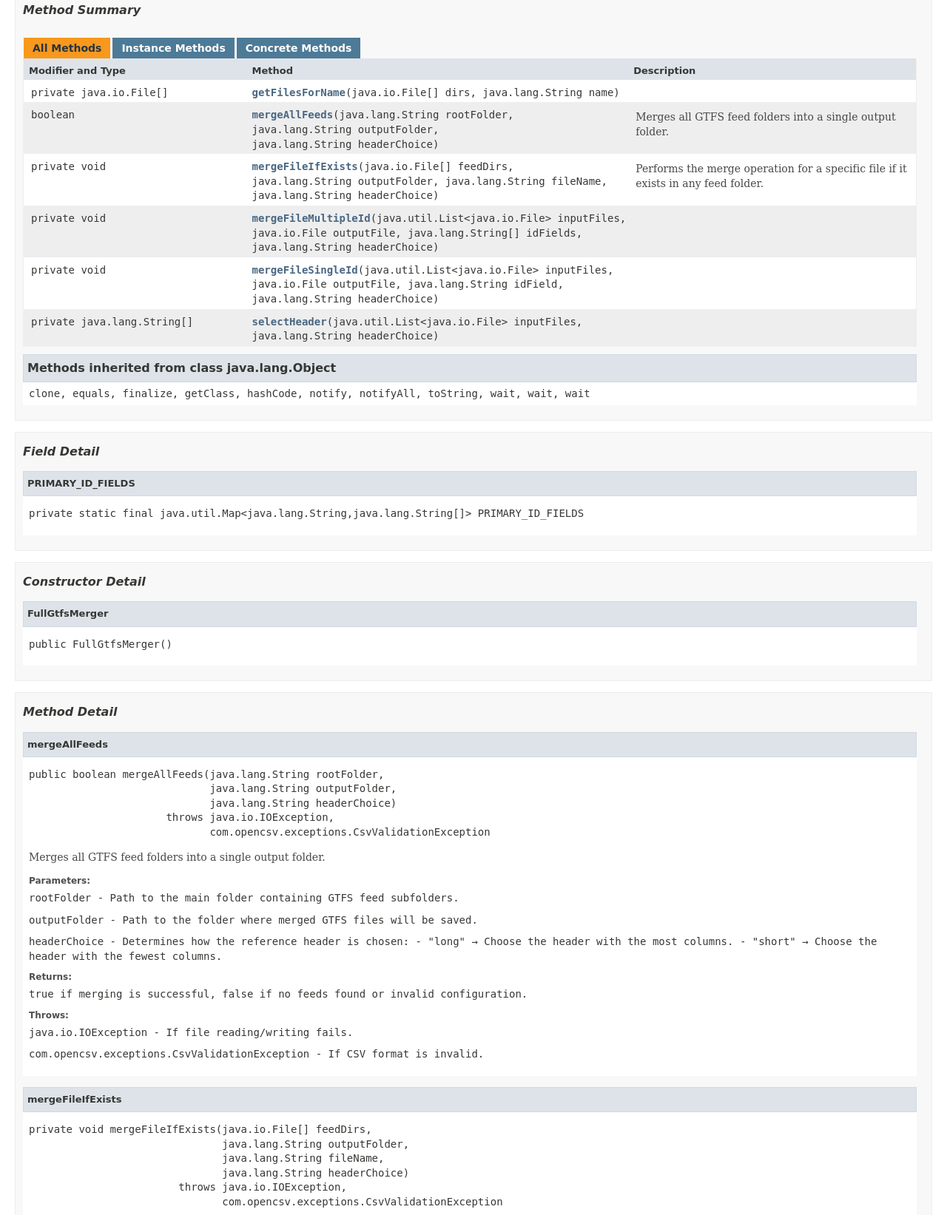
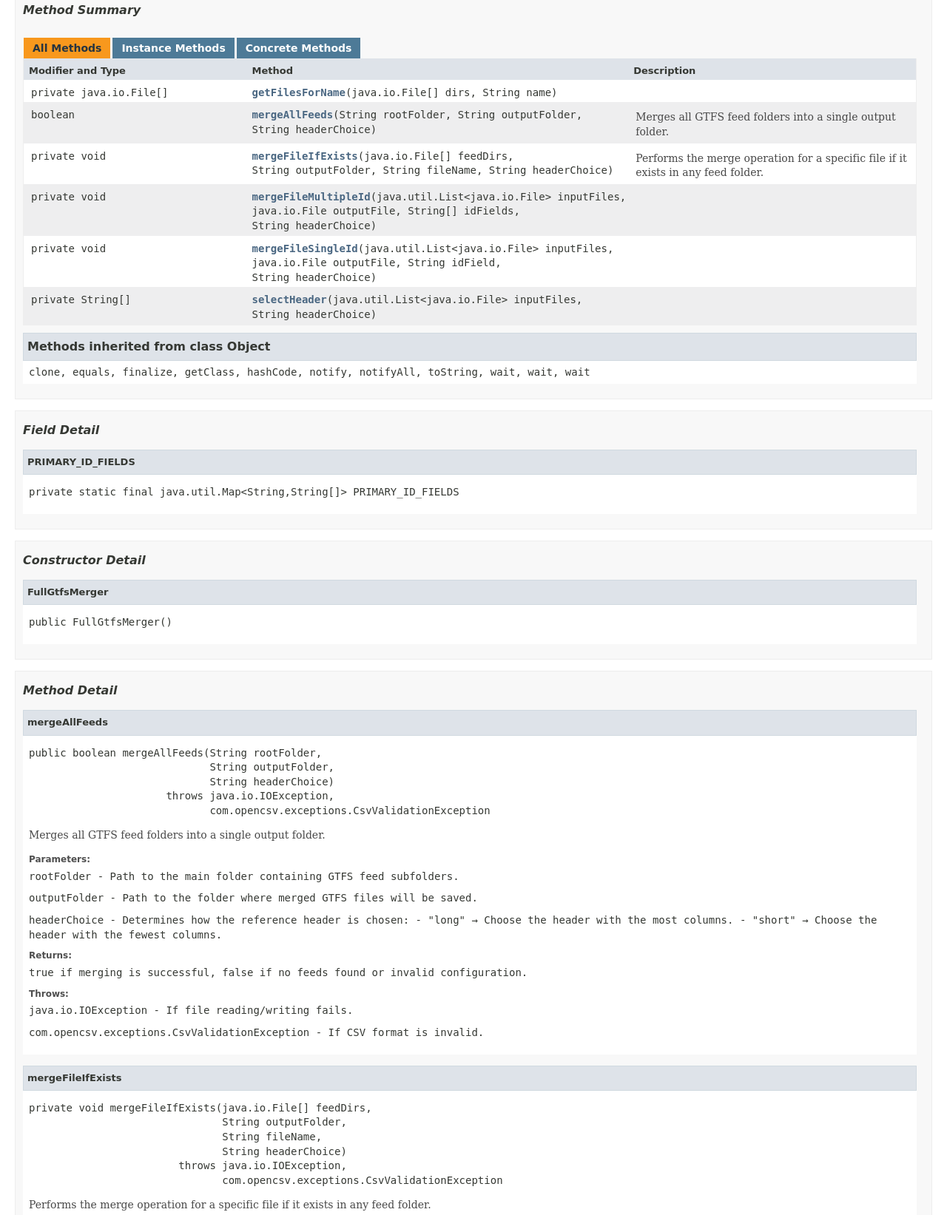
Before and after one commit to iremalaiye/gtfs-merger, a plain HTML site: page docs/org/example/FullGtfsMerger.html in a window 1280 px wide. Shown: the part 687-2330 px from the top of the page at 74% size. Drawn offline with Linux system fonts and the light colour scheme; a web font is replaced by a local one.

Commit message:
delete java.lang

```diff
--- a/docs/org/example/FullGtfsMerger.html
+++ b/docs/org/example/FullGtfsMerger.html
@@ -2,7 +2,7 @@
 <!-- NewPage -->
 <html lang="tr">
 <head>
-<!-- Generated by javadoc (1.8.0_461) on Wed Aug 20 13:48:19 EET 2025 -->
+<!-- Generated by javadoc (1.8.0_461) on Wed Aug 20 17:16:48 EET 2025 -->
 <title>FullGtfsMerger</title>
 <meta name="date" content="2025-08-20">
 <link rel="stylesheet" type="text/css" href="../../stylesheet.css" title="Style">
@@ -95,7 +95,7 @@ var activeTableTab = "activeTableTab";
 </div>
 <div class="contentContainer">
 <ul class="inheritance">
-<li>java.lang.Object</li>
+<li>Object</li>
 <li>
 <ul class="inheritance">
 <li>org.example.FullGtfsMerger</li>
@@ -108,7 +108,7 @@ var activeTableTab = "activeTableTab";
 <hr>
 <br>
 <pre>public class <span class="typeNameLabel">FullGtfsMerger</span>
-extends java.lang.Object</pre>
+extends Object</pre>
 <div class="block">FullGtfsMerger handles merging multiple GTFS feed folders into a single output folder.</div>
 </li>
 </ul>
@@ -130,7 +130,7 @@ extends java.lang.Object</pre>
 <th class="colLast" scope="col">Description</th>
 </tr>
 <tr class="altColor">
-<td class="colFirst"><code>private static java.util.Map&lt;java.lang.String,java.lang.String[]&gt;</code></td>
+<td class="colFirst"><code>private static java.util.Map&lt;String,String[]&gt;</code></td>
 <th class="colSecond" scope="row"><code><span class="memberNameLink"><a href="../../org/example/FullGtfsMerger.html#PRIMARY_ID_FIELDS">PRIMARY_ID_FIELDS</a></span></code></th>
 <td class="colLast">&nbsp;</td>
 </tr>
@@ -172,14 +172,14 @@ extends java.lang.Object</pre>
 <tr id="i0" class="altColor">
 <td class="colFirst"><code>private java.io.File[]</code></td>
 <th class="colSecond" scope="row"><code><span class="memberNameLink"><a href="../../org/example/FullGtfsMerger.html#getFilesForName-java.io.File:A-java.lang.String-">getFilesForName</a></span>(java.io.File[]&nbsp;dirs,
-               java.lang.String&nbsp;name)</code></th>
+               String&nbsp;name)</code></th>
 <td class="colLast">&nbsp;</td>
 </tr>
 <tr id="i1" class="rowColor">
 <td class="colFirst"><code>boolean</code></td>
-<th class="colSecond" scope="row"><code><span class="memberNameLink"><a href="../../org/example/FullGtfsMerger.html#mergeAllFeeds-java.lang.String-java.lang.String-java.lang.String-">mergeAllFeeds</a></span>(java.lang.String&nbsp;rootFolder,
-             java.lang.String&nbsp;outputFolder,
-             java.lang.String&nbsp;headerChoice)</code></th>
+<th class="colSecond" scope="row"><code><span class="memberNameLink"><a href="../../org/example/FullGtfsMerger.html#mergeAllFeeds-java.lang.String-java.lang.String-java.lang.String-">mergeAllFeeds</a></span>(String&nbsp;rootFolder,
+             String&nbsp;outputFolder,
+             String&nbsp;headerChoice)</code></th>
 <td class="colLast">
 <div class="block">Merges all GTFS feed folders into a single output folder.</div>
 </td>
@@ -187,9 +187,9 @@ extends java.lang.Object</pre>
 <tr id="i2" class="altColor">
 <td class="colFirst"><code>private void</code></td>
 <th class="colSecond" scope="row"><code><span class="memberNameLink"><a href="../../org/example/FullGtfsMerger.html#mergeFileIfExists-java.io.File:A-java.lang.String-java.lang.String-java.lang.String-">mergeFileIfExists</a></span>(java.io.File[]&nbsp;feedDirs,
-                 java.lang.String&nbsp;outputFolder,
-                 java.lang.String&nbsp;fileName,
-                 java.lang.String&nbsp;headerChoice)</code></th>
+                 String&nbsp;outputFolder,
+                 String&nbsp;fileName,
+                 String&nbsp;headerChoice)</code></th>
 <td class="colLast">
 <div class="block">Performs the merge operation for a specific file if it exists in any feed folder.</div>
 </td>
@@ -198,30 +198,30 @@ extends java.lang.Object</pre>
 <td class="colFirst"><code>private void</code></td>
 <th class="colSecond" scope="row"><code><span class="memberNameLink"><a href="../../org/example/FullGtfsMerger.html#mergeFileMultipleId-java.util.List-java.io.File-java.lang.String:A-java.lang.String-">mergeFileMultipleId</a></span>(java.util.List&lt;java.io.File&gt;&nbsp;inputFiles,
                    java.io.File&nbsp;outputFile,
-                   java.lang.String[]&nbsp;idFields,
-                   java.lang.String&nbsp;headerChoice)</code></th>
+                   String[]&nbsp;idFields,
+                   String&nbsp;headerChoice)</code></th>
 <td class="colLast">&nbsp;</td>
 </tr>
 <tr id="i4" class="altColor">
 <td class="colFirst"><code>private void</code></td>
 <th class="colSecond" scope="row"><code><span class="memberNameLink"><a href="../../org/example/FullGtfsMerger.html#mergeFileSingleId-java.util.List-java.io.File-java.lang.String-java.lang.String-">mergeFileSingleId</a></span>(java.util.List&lt;java.io.File&gt;&nbsp;inputFiles,
                  java.io.File&nbsp;outputFile,
-                 java.lang.String&nbsp;idField,
-                 java.lang.String&nbsp;headerChoice)</code></th>
+                 String&nbsp;idField,
+                 String&nbsp;headerChoice)</code></th>
 <td class="colLast">&nbsp;</td>
 </tr>
 <tr id="i5" class="rowColor">
-<td class="colFirst"><code>private java.lang.String[]</code></td>
+<td class="colFirst"><code>private String[]</code></td>
 <th class="colSecond" scope="row"><code><span class="memberNameLink"><a href="../../org/example/FullGtfsMerger.html#selectHeader-java.util.List-java.lang.String-">selectHeader</a></span>(java.util.List&lt;java.io.File&gt;&nbsp;inputFiles,
-            java.lang.String&nbsp;headerChoice)</code></th>
+            String&nbsp;headerChoice)</code></th>
 <td class="colLast">&nbsp;</td>
 </tr>
 </table>
 <ul class="blockList">
-<li class="blockList"><a name="methods.inherited.from.class.java.lang.Object">
+<li class="blockList"><a name="methods.inherited.from.class.Object">
 <!--   -->
 </a>
-<h3>Methods inherited from class&nbsp;java.lang.Object</h3>
+<h3>Methods inherited from class&nbsp;Object</h3>
 <code>clone, equals, finalize, getClass, hashCode, notify, notifyAll, toString, wait, wait, wait</code></li>
 </ul>
 </li>
@@ -244,7 +244,7 @@ extends java.lang.Object</pre>
 <ul class="blockListLast">
 <li class="blockList">
 <h4>PRIMARY_ID_FIELDS</h4>
-<pre>private static final&nbsp;java.util.Map&lt;java.lang.String,java.lang.String[]&gt; PRIMARY_ID_FIELDS</pre>
+<pre>private static final&nbsp;java.util.Map&lt;String,String[]&gt; PRIMARY_ID_FIELDS</pre>
 </li>
 </ul>
 </li>
@@ -278,9 +278,9 @@ extends java.lang.Object</pre>
 <ul class="blockList">
 <li class="blockList">
 <h4>mergeAllFeeds</h4>
-<pre>public&nbsp;boolean&nbsp;mergeAllFeeds(java.lang.String&nbsp;rootFolder,
-                             java.lang.String&nbsp;outputFolder,
-                             java.lang.String&nbsp;headerChoice)
+<pre>public&nbsp;boolean&nbsp;mergeAllFeeds(String&nbsp;rootFolder,
+                             String&nbsp;outputFolder,
+                             String&nbsp;headerChoice)
                       throws java.io.IOException,
                              com.opencsv.exceptions.CsvValidationException</pre>
 <div class="block">Merges all GTFS feed folders into a single output folder.</div>
@@ -306,9 +306,9 @@ extends java.lang.Object</pre>
 <li class="blockList">
 <h4>mergeFileIfExists</h4>
 <pre>private&nbsp;void&nbsp;mergeFileIfExists(java.io.File[]&nbsp;feedDirs,
-                               java.lang.String&nbsp;outputFolder,
-                               java.lang.String&nbsp;fileName,
-                               java.lang.String&nbsp;headerChoice)
+                               String&nbsp;outputFolder,
+                               String&nbsp;fileName,
+                               String&nbsp;headerChoice)
                         throws java.io.IOException,
                                com.opencsv.exceptions.CsvValidationException</pre>
 <div class="block">Performs the merge operation for a specific file if it exists in any feed folder.</div>
@@ -330,10 +330,10 @@ extends java.lang.Object</pre>
 <ul class="blockList">
 <li class="blockList">
 <h4>selectHeader</h4>
-<pre>private&nbsp;java.lang.String[]&nbsp;selectHeader(java.util.List&lt;java.io.File&gt;&nbsp;inputFiles,
-                                        java.lang.String&nbsp;headerChoice)
-                                 throws java.io.IOException,
-                                        com.opencsv.exceptions.CsvValidationException</pre>
+<pre>private&nbsp;String[]&nbsp;selectHeader(java.util.List&lt;java.io.File&gt;&nbsp;inputFiles,
+                              String&nbsp;headerChoice)
+                       throws java.io.IOException,
+                              com.opencsv.exceptions.CsvValidationException</pre>
 <dl>
 <dt><span class="throwsLabel">Throws:</span></dt>
 <dd><code>java.io.IOException</code></dd>
@@ -349,8 +349,8 @@ extends java.lang.Object</pre>
 <h4>mergeFileMultipleId</h4>
 <pre>private&nbsp;void&nbsp;mergeFileMultipleId(java.util.List&lt;java.io.File&gt;&nbsp;inputFiles,
                                  java.io.File&nbsp;outputFile,
-                                 java.lang.String[]&nbsp;idFields,
-                                 java.lang.String&nbsp;headerChoice)
+                                 String[]&nbsp;idFields,
+                                 String&nbsp;headerChoice)
                           throws java.io.IOException,
                                  com.opencsv.exceptions.CsvValidationException</pre>
 <dl>
@@ -368,8 +368,8 @@ extends java.lang.Object</pre>
 <h4>mergeFileSingleId</h4>
 <pre>private&nbsp;void&nbsp;mergeFileSingleId(java.util.List&lt;java.io.File&gt;&nbsp;inputFiles,
                                java.io.File&nbsp;outputFile,
-                               java.lang.String&nbsp;idField,
-                               java.lang.String&nbsp;headerChoice)
+                               String&nbsp;idField,
+                               String&nbsp;headerChoice)
                         throws java.io.IOException,
                                com.opencsv.exceptions.CsvValidationException</pre>
 <dl>
@@ -386,7 +386,7 @@ extends java.lang.Object</pre>
 <li class="blockList">
 <h4>getFilesForName</h4>
 <pre>private&nbsp;java.io.File[]&nbsp;getFilesForName(java.io.File[]&nbsp;dirs,
-                                       java.lang.String&nbsp;name)</pre>
+                                       String&nbsp;name)</pre>
 </li>
 </ul>
 </li>
```
Also changed, not shown: docs/allclasses-frame.html (+1 -1 lines), docs/allclasses-noframe.html (+1 -1 lines), docs/constant-values.html (+1 -1 lines), docs/deprecated-list.html (+1 -1 lines), docs/help-doc.html (+1 -1 lines), docs/index-files/index-1.html (+1 -1 lines), docs/index-files/index-2.html (+1 -1 lines), docs/index-files/index-3.html (+1 -1 lines), docs/index-files/index-4.html (+1 -1 lines), docs/index-files/index-5.html (+1 -1 lines), docs/index-files/index-6.html (+1 -1 lines), docs/index.html (+1 -1 lines), docs/org/example/Main.html (+7 -7 lines), docs/org/example/package-frame.html (+1 -1 lines), 3 more files, 1 other file.
